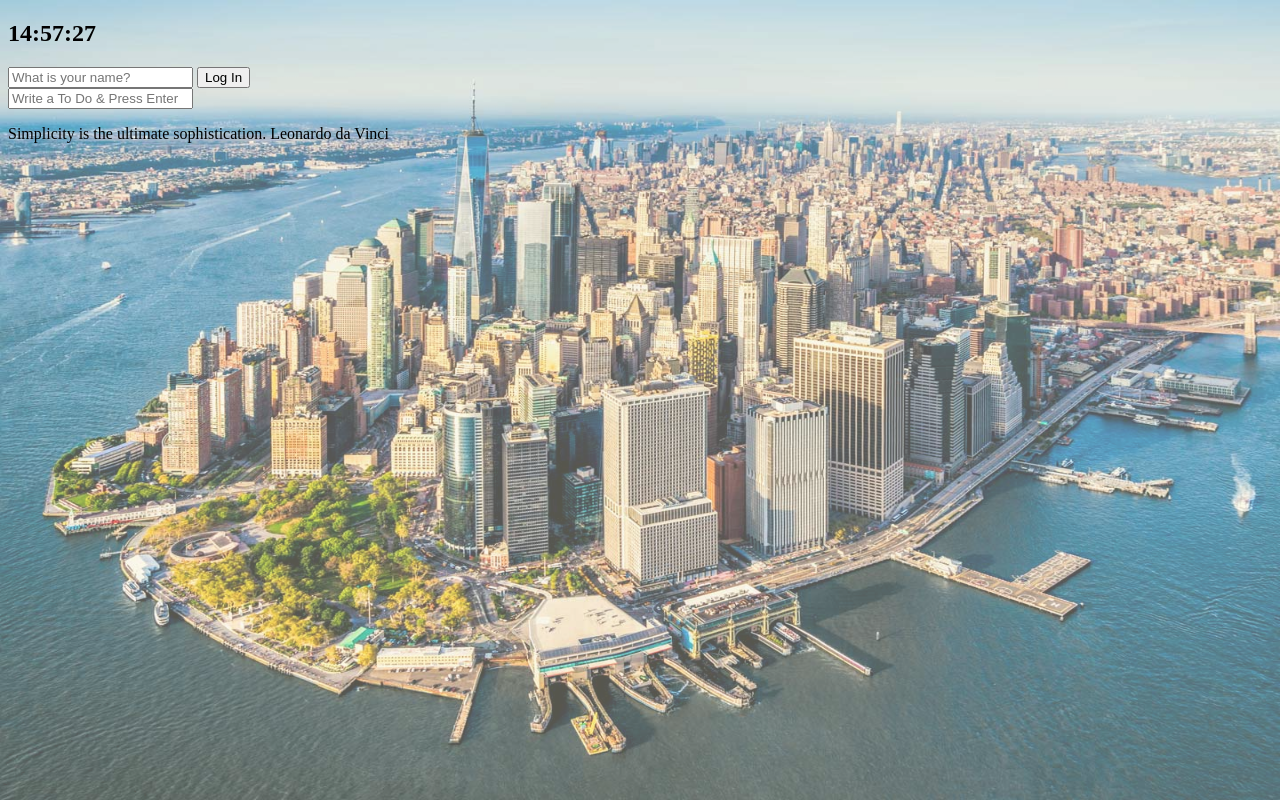
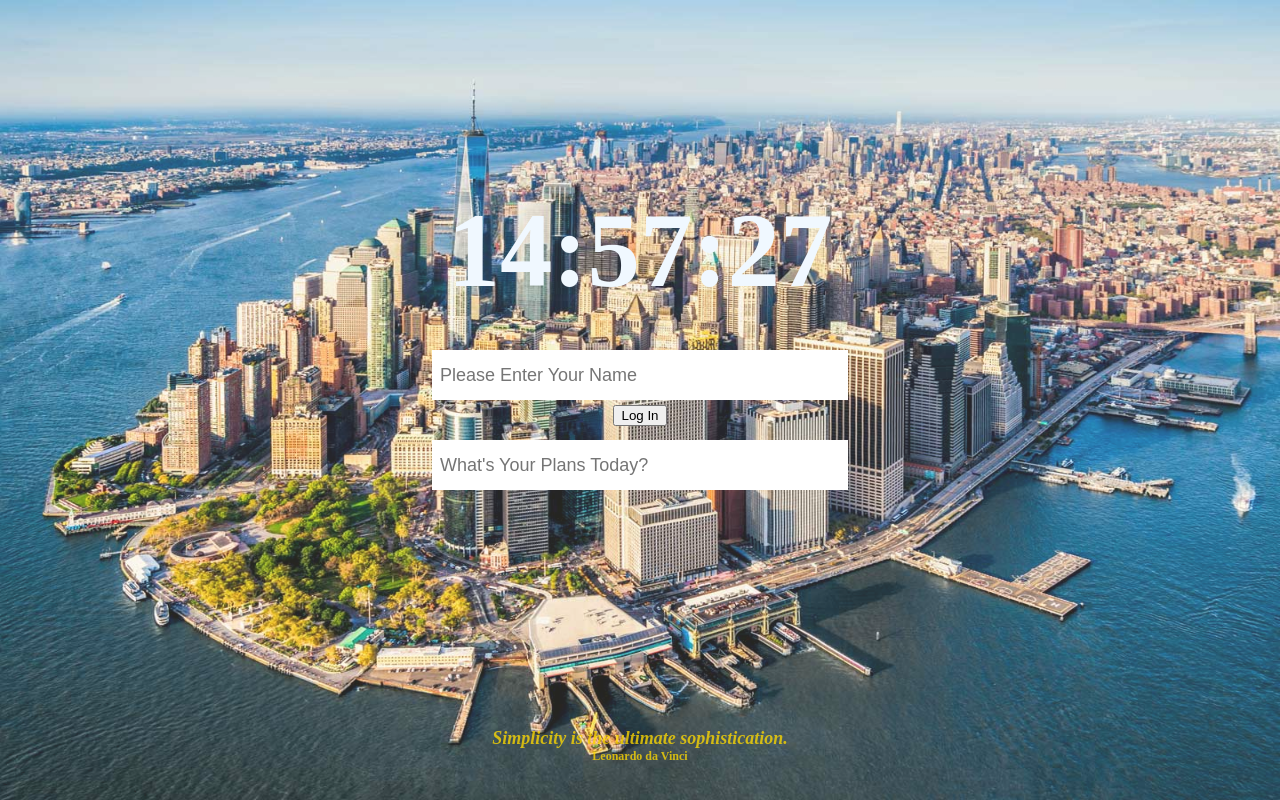
Before and after one commit to jk-junhokim/chrome_homepage_2021, a plain HTML site: page index.html in a window 1280 px wide. Drawn offline with Linux system fonts and the light colour scheme.

Commit message:
edited css file & debugging greetings.js file

```diff
--- a/css/style.css
+++ b/css/style.css
@@ -1,6 +1,8 @@
 body {
   background-color: beige;
   font-family: 'Times New Roman', Times, serif;
+  width: 100%;
+  height: 100%;
 }
 
 .hidden{
@@ -16,5 +18,120 @@ img{
   top: 0px;
   right:0px;
   bottom:0px;
-  opacity: 65%;
+  opacity: 85%;
 }
+
+.clock-center{
+  display: flex;
+  flex-direction: row;
+  align-items: center;
+  justify-content: center;
+  position: fixed;
+  margin: auto;
+  left: 0;
+  right: 0;
+  top: 160px;
+  margin-bottom: 10px;
+  color: aliceblue;
+  font-size: 70px;
+  width: 500px;
+  height: 180px;
+}
+
+#login-form{
+  display: flex;
+  flex-direction: column;
+  align-items: center;
+  justify-content: center;
+  position: fixed;
+  margin: auto;
+  left: 0;
+  right: 0;
+  top: 350px;
+  margin-bottom: 15px;
+}
+
+#login-form input:not([type="submit"]){
+  margin-bottom: 5px;
+  border: none;
+  padding: 5px 8px;
+  font-size: 18px;
+}
+
+#login-form input:first-child{
+  width: 400px;
+  height: 40px;
+}
+
+#greeting{
+  color: aliceblue;
+  position: fixed;
+  margin: auto;
+  left: 0;
+  right: 0;
+  top: 350px;
+}
+
+#todo-form{
+  display: flex;
+  justify-content: center;
+  align-items: center;
+  position: fixed;
+  margin: auto;
+  left: 0;
+  right: 0;
+  top: 440px;
+}
+
+#todo-form input{
+  width: 400px;
+  height: 40px;
+  border: none;
+  padding: 5px 8px;
+  font-size: 18px;
+}
+
+#todo-list{
+
+}
+
+#quote{
+  display: flex;
+  flex-direction: column;
+  justify-content: center;
+  align-items: center;
+  position: fixed;
+  bottom: 36px;
+  margin: auto;
+  left: 0;
+  right: 0;
+}
+
+#quote span:first-child{
+  font-size: 18px;
+  color: rgba(255, 217, 0, 0.774);
+  font-weight: bold;
+  font-style: italic;
+}
+
+#quote span:last-child{
+  font-size: 12px;
+  color: rgba(255, 217, 0, 0.774);
+  font-weight: bold;
+}
+
+#weather{
+  display: flex;
+  flex-direction: column;
+  justify-content: center;
+  align-items: center;
+  position: fixed;
+  top: 32px;
+  right: 26px;
+}
+
+#weather span{
+  font-size: 14px;
+  font-weight: 300px;
+  opacity: 80%;
+}
--- a/index.html
+++ b/index.html
@@ -10,14 +10,16 @@
 
   <body>
 
+    <div class = "clock-center">
       <h2 id="clock">00:00:00</h2>
+    </div>
 
     <form class="hidden" id="login-form">
       <input
         required
         maxlength="15"
         type="text"
-        placeholder="What is your name?"
+        placeholder="Please Enter Your Name"
         />
       <input type="submit" value="Log In"/ >
     </form>
@@ -25,7 +27,7 @@
     <h1 id="greeting" class="hidden"></h1>
 
     <form id="todo-form">
-      <input type="text" placeholder="Write a To Do & Press Enter" required />
+      <input type="text" placeholder="What's Your Plans Today?" required />
     </form>
 
     <ul id="todo-list">
@@ -41,8 +43,6 @@
       <span></span>
     </div>
 
-  </body>
-
     <script src="js/greetings.js"></script>
     <script src="js/clock.js"></script>
     <script src="js/quotes.js"></script>
@@ -50,4 +50,6 @@
     <script src="js/todo.js"></script>
     <script src="js/weather.js"></script>
 
+  </body>
+
 </html>
--- a/js/greetings.js
+++ b/js/greetings.js
@@ -54,9 +54,12 @@ function onLoginSubmit(event){
   loginForm.classList.add(HIDDEN_CLASSNAME); //just a game of adding & removing class names
   const username = loginInput.value;
   localStorage.setItem("username", username);
-  greeting.innerText = `Hello  ${username}`; //same code below
+  /*
+  greeting.innerText = `Good Day Master ${username}`; //same code below
   //greeting.innerText = "Hello " + username;
   greeting.classList.remove(HIDDEN_CLASSNAME);
+  */
+  paintGreetings(username);
 }
 
 /*code executes iff EVENT is executed*/
@@ -65,7 +68,7 @@ loginForm.addEventListener("submit", onLoginSubmit);
 // "event" contains information about what happened during "submit"
 
 function paintGreetings(username){
-  greeting.innerText = `Hello  ${username}`; //we are remembering the user
+  greeting.innerText = `Good Day Master ${username}`; //we are remembering the user
   greeting.classList.remove(HIDDEN_CLASSNAME);
 }
 
@@ -79,7 +82,6 @@ if(savedUsername === null){ //if there exists a saved username this won't execut
   paintGreetings(savedUsername);
 }
 
-
 /* visualizing preventDefault
 const link = document.querySelector("a");
 
```
Lines whose indentation alone changed are shown as unchanged.
